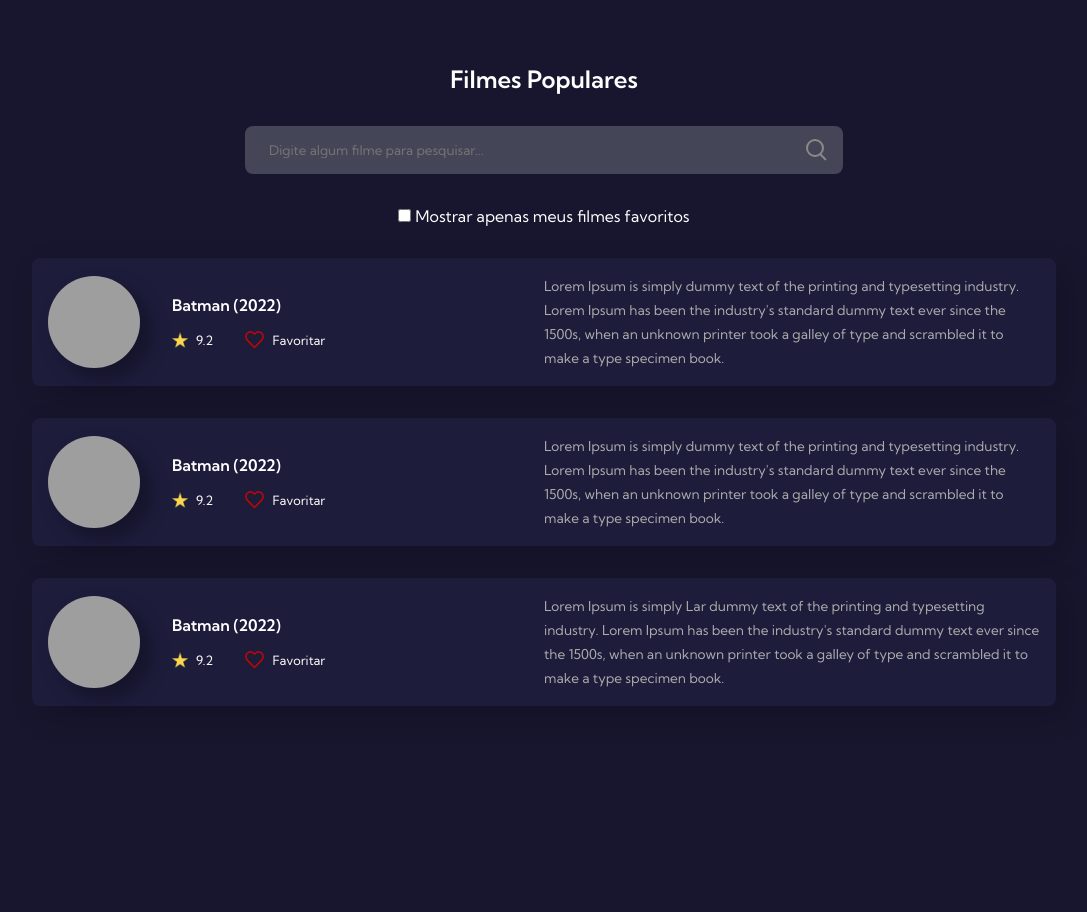
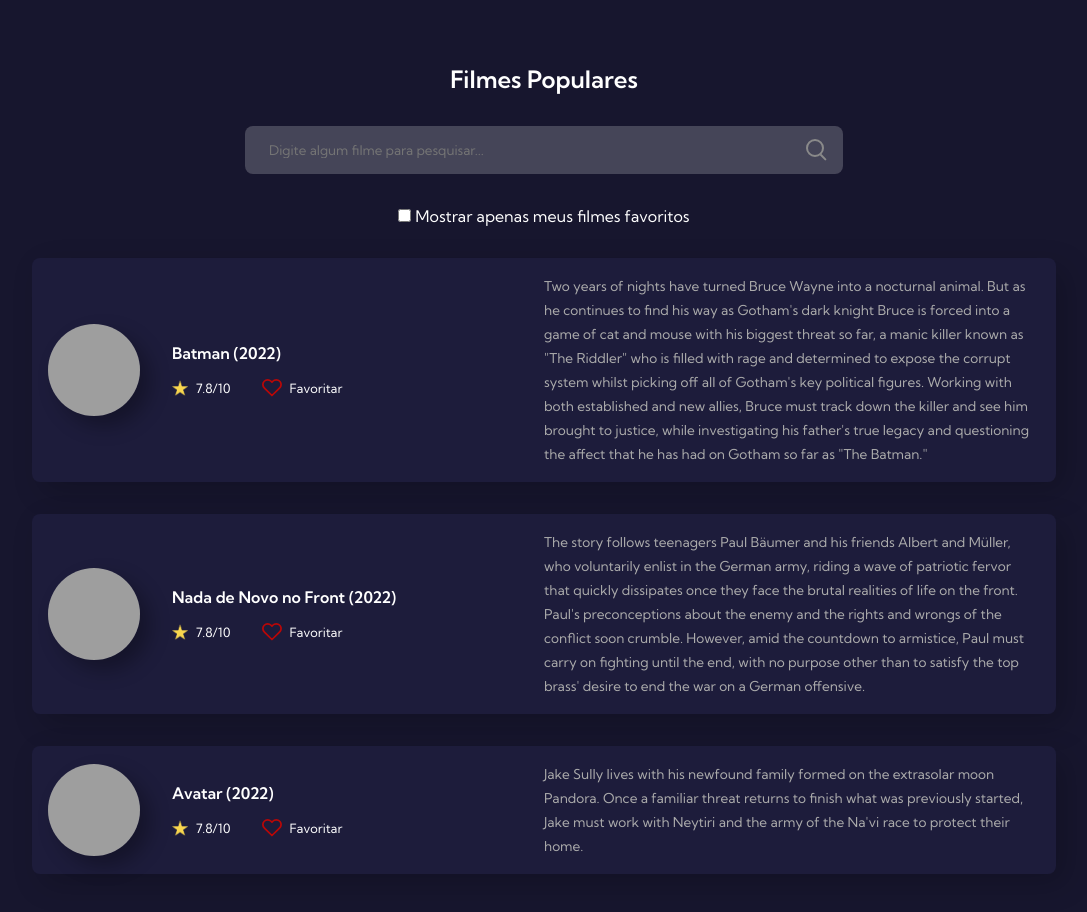
Before and after one commit to pedrojfs/7DaysOfCode-GitHub, a plain HTML site: page website-template/index.html in a window 1280 px wide. Shown: the whole page, without its empty margins (96-1183 px from the left). Before the commit the page ends 800 px from the top, so only its background shows below. Drawn offline with Linux system fonts and the light colour scheme; grey boxes are pictures that could not be loaded.

Commit message:
Alterando o index.html

```diff
--- a/index.html
+++ b/website-template/index.html
@@ -32,7 +32,7 @@
             <div class="rating-favorites">
               <div class="rating">
                 <img src="images/star.png" alt="Star Icon"/>
-                <span>9.2</span>
+                <span>7.8/10</span>
               </div>
               <div class="favorite">
                 <img src="images/heart.svg" alt="Star Icon"/>
@@ -42,21 +42,21 @@
           </div>
         </div>
         <div class="movie-description">
-          <span>Lorem Ipsum is simply dummy text of the printing and typesetting industry. Lorem Ipsum has been the industry's standard dummy text ever since the 1500s, when an unknown printer took a galley of type and scrambled it to make a type specimen book.</span>
+          <span>Two years of nights have turned Bruce Wayne into a nocturnal animal. But as he continues to find his way as Gotham's dark knight Bruce is forced into a game of cat and mouse with his biggest threat so far, a manic killer known as "The Riddler" who is filled with rage and determined to expose the corrupt system whilst picking off all of Gotham's key political figures. Working with both established and new allies, Bruce must track down the killer and see him brought to justice, while investigating his father's true legacy and questioning the affect that he has had on Gotham so far as "The Batman."</span>
         </div>
       </div>
 
       <div class="movie">
         <div class="movie-informations">
           <div class="movie-image">
-            <img src="https://img.elo7.com.br/product/original/3FBA809/big-poster-filme-batman-2022-90x60-cm-lo002-poster-batman.jpg" alt="Batman (2022)"/>
+            <img src="https://m.media-amazon.com/images/M/MV5BMGQyYjYyN2UtZjYzZC00NTc5LWJjMzMtOWE4ZjA1MGNkMzBlXkEyXkFqcGdeQXVyMTA3MTI2ODc5._V1_FMjpg_UX1000_.jpg" alt="Nada de Novo no Front (2022)"/>
           </div>
           <div class="movie-text">
-            <h4>Batman (2022)</h4>
+            <h4>Nada de Novo no Front (2022)</h4>
             <div class="rating-favorites">
               <div class="rating">
                 <img src="images/star.png" alt="Star Icon"/>
-                <span>9.2</span>
+                <span>7.8/10</span>
               </div>
               <div class="favorite">
                 <img src="images/heart.svg" alt="Star Icon"/>
@@ -66,21 +66,21 @@
           </div>
         </div>
         <div class="movie-description">
-          <span>Lorem Ipsum is simply dummy text of the printing and typesetting industry. Lorem Ipsum has been the industry's standard dummy text ever since the 1500s, when an unknown printer took a galley of type and scrambled it to make a type specimen book.</span>
+          <span>The story follows teenagers Paul Bäumer and his friends Albert and Müller, who voluntarily enlist in the German army, riding a wave of patriotic fervor that quickly dissipates once they face the brutal realities of life on the front. Paul's preconceptions about the enemy and the rights and wrongs of the conflict soon crumble. However, amid the countdown to armistice, Paul must carry on fighting until the end, with no purpose other than to satisfy the top brass' desire to end the war on a German offensive.</span>
         </div>
       </div>
 
       <div class="movie">
         <div class="movie-informations">
           <div class="movie-image">
-            <img src="https://img.elo7.com.br/product/original/3FBA809/big-poster-filme-batman-2022-90x60-cm-lo002-poster-batman.jpg" alt="Batman (2022)"/>
+            <img src="https://m.media-amazon.com/images/M/MV5BMDZmNjA0ZjQtMjU1Yi00ZjE4LThiNTktNGM3YzRkMjc3NGI0XkEyXkFqcGdeQXVyMjAwNzczNTU@._V1_FMjpg_UX1000_.jpg" alt="Avatar (2022)"/>
           </div>
           <div class="movie-text">
-            <h4>Batman (2022)</h4>
+            <h4>Avatar (2022)</h4>
             <div class="rating-favorites">
               <div class="rating">
                 <img src="images/star.png" alt="Star Icon"/>
-                <span>9.2</span>
+                <span>7.8/10</span>
               </div>
               <div class="favorite">
                 <img src="images/heart.svg" alt="Star Icon"/>
@@ -90,7 +90,8 @@
           </div>
         </div>
         <div class="movie-description">
-          <span>Lorem Ipsum is simply Lar dummy text of the printing and typesetting industry. Lorem Ipsum has been the industry's standard dummy text ever since the 1500s, when an unknown printer took a galley of type and scrambled it to make a type specimen book.</span>
+          <span>Jake Sully lives with his newfound family formed on the extrasolar moon Pandora. Once a familiar threat returns to finish what was previously started, Jake must work with Neytiri and the army of the Na'vi race to protect their home.
+          </span>
         </div>
       </div>
     </div>
```
Also changed, not shown: website-template/images/heart-fill.svg (renamed from images/heart-fill.svg), website-template/images/heart.svg (renamed from images/heart.svg), website-template/images/search-icon.svg (renamed from images/search-icon.svg), website-template/images/star.png (renamed from images/star.png), website-template/style.css (renamed from style.css), 1 other file.
